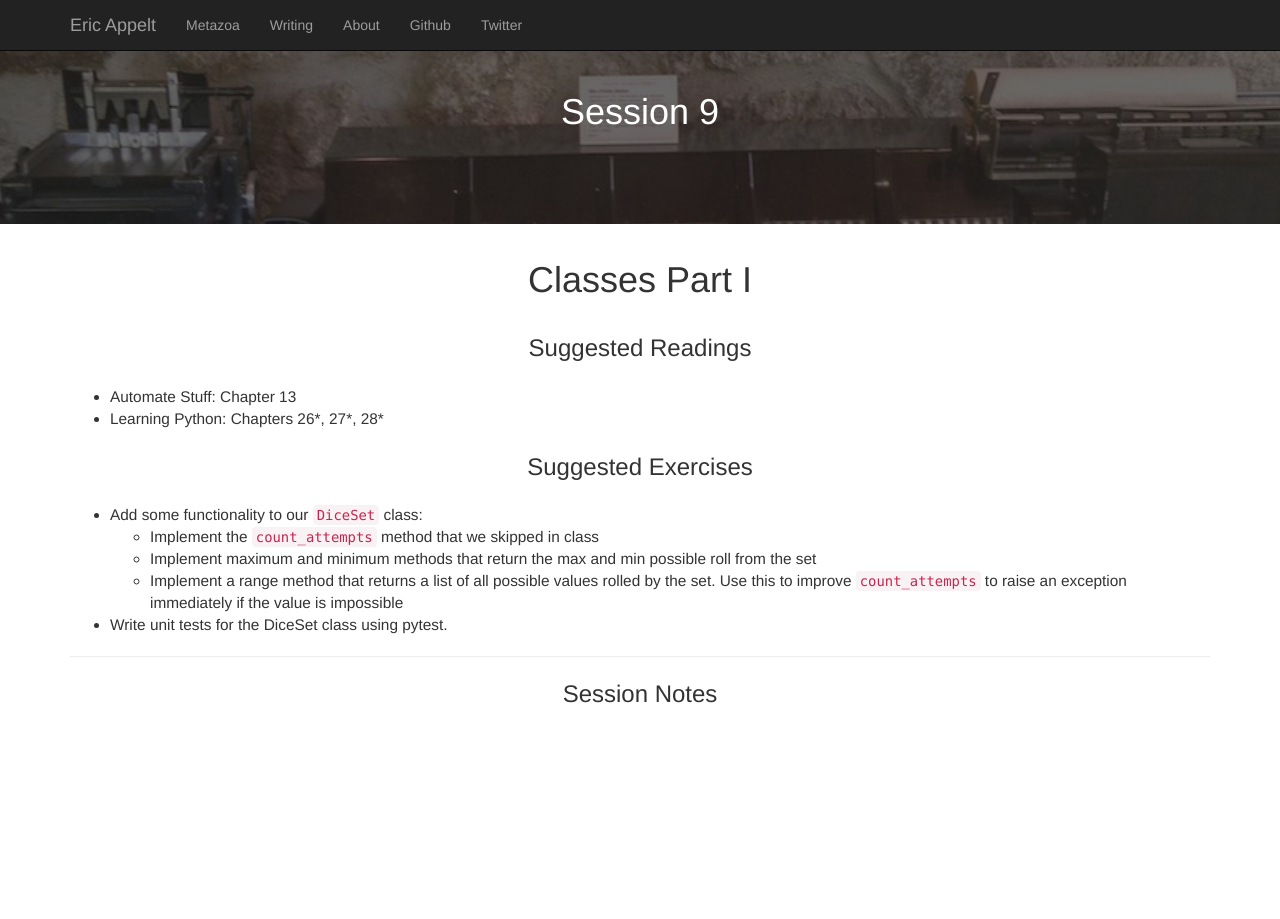
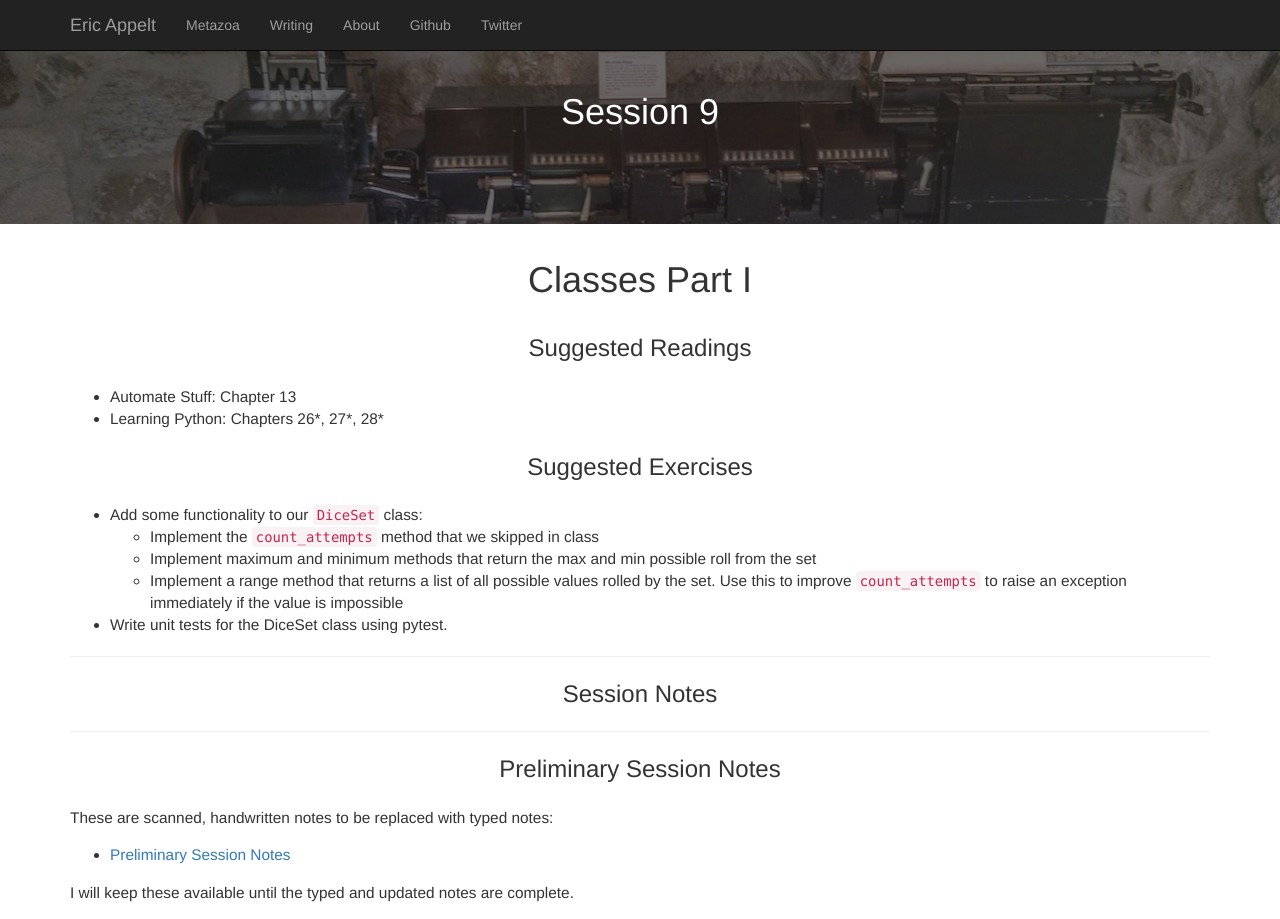
Before and after one commit to appeltel/website-ericappelt, a Jekyll site: the page built from pythonclass/session9.md, in a window 1280 px wide. Built offline with Jekyll 4.4.1, drawn with Linux system fonts in a browser that asks for light colours; nearby versions of some CDN libraries.

Commit message:
Add preliminary notes for sessions 8-11

```diff
--- a/pythonclass/session9.md
+++ b/pythonclass/session9.md
@@ -25,3 +25,13 @@
 ---
 
 ### Session Notes
+
+---
+
+### Preliminary Session Notes
+
+These are scanned, handwritten notes to be replaced with typed notes:
+
+* [Preliminary Session Notes](Python_lesson_9.pdf)
+
+I will keep these available until the typed and updated notes are complete.
```
Also changed, not shown: pythonclass/session10.md (+10 -0 lines), pythonclass/session11.md (+10 -0 lines), pythonclass/session8.md (+10 -0 lines), 4 other files.
